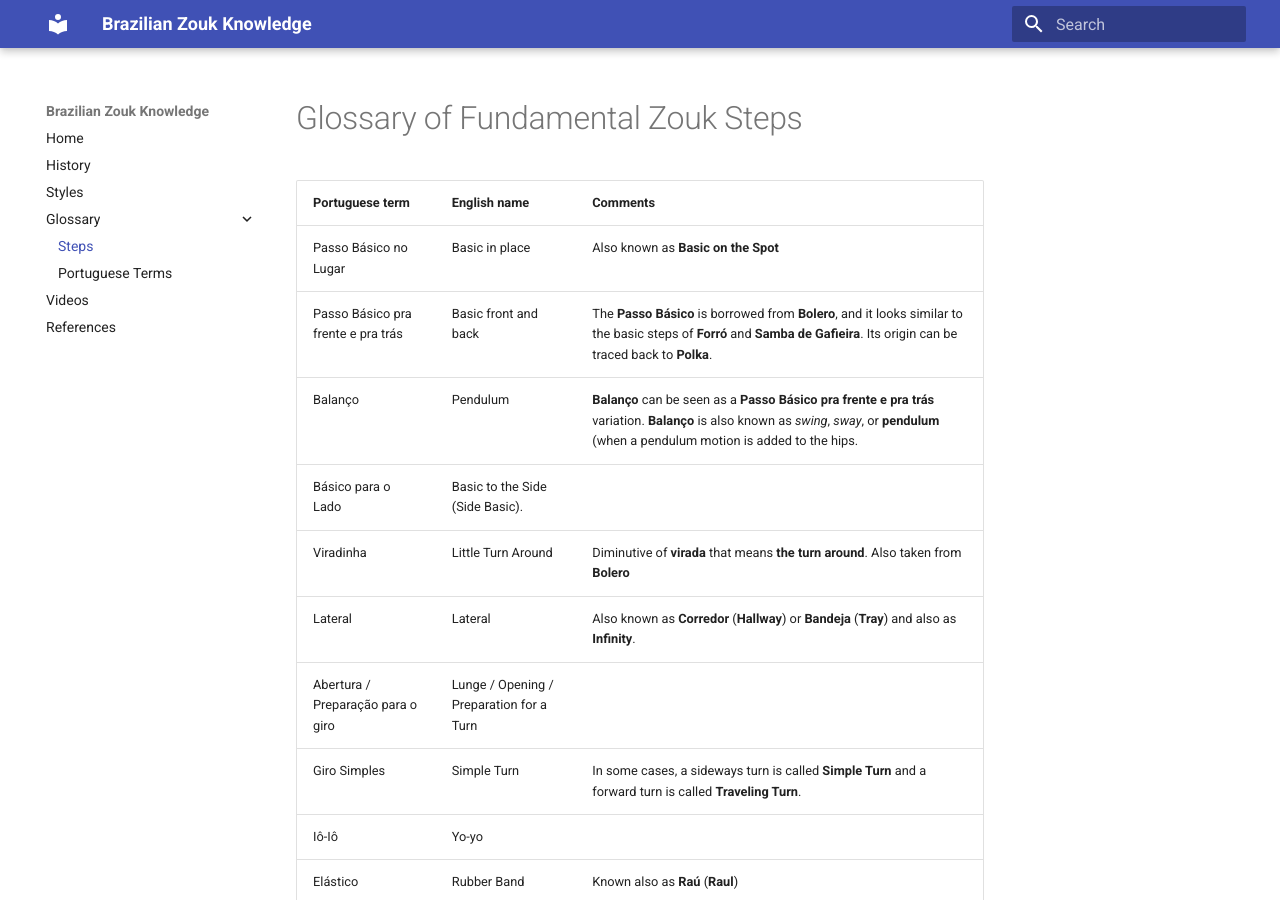
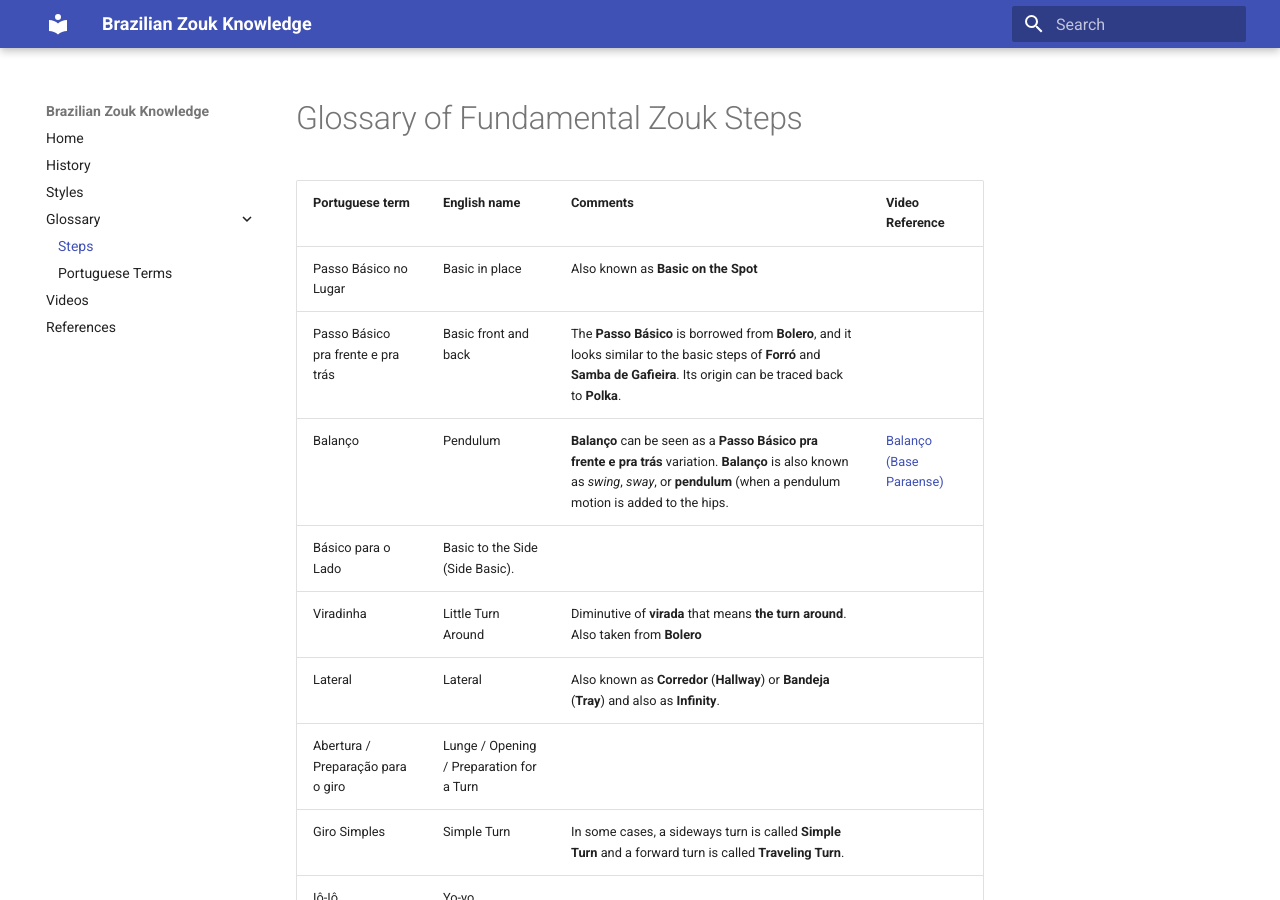
Before and after one commit to CristianLefter/Brazilian-Zouk-Knowledge, an MkDocs documentation site: the page built from docs/glossary_steps.md, in a window 1280 px wide and 900 px high. Built offline with MkDocs 1.6.1 and Material for MkDocs 9.7.7, drawn with Linux system fonts in a browser that asks for light colours.

Commit message:
Update glossary_steps.md

```diff
--- a/docs/glossary_steps.md
+++ b/docs/glossary_steps.md
@@ -1,33 +1,33 @@
 # Glossary of Fundamental Zouk Steps
 
-| Portuguese term | English name | Comments |
-|-----------------|--------------|----------|
-| Passo Básico no Lugar | Basic in place | Also known as **Basic on the Spot** |
-| Passo Básico pra frente e pra trás | Basic front and back | The **Passo Básico** is borrowed from **Bolero**, and it looks similar to the basic steps of **Forró** and **Samba de Gafieira**. Its origin can be traced back to **Polka**.|
-| Balanço  | Pendulum | **Balanço** can be seen as a **Passo Básico pra frente e pra trás** variation. **Balanço** is also known as *swing*, *sway*, or **pendulum** (when a pendulum motion is added to the hips. |
-| Básico para o Lado |  Basic to the Side (Side Basic). | |
-| Viradinha | Little Turn Around | Diminutive of **virada** that means **the turn around**. Also taken from **Bolero**|
-| Lateral | Lateral | Also known as **Corredor** (**Hallway**) or **Bandeja** (**Tray**) and also as **Infinity**. |
-| Abertura / Preparação para o giro | Lunge / Opening / Preparation for a Turn | |
-| Giro Simples| Simple Turn |  In some cases, a sideways turn is called **Simple Turn** and a forward turn is called **Traveling Turn**.|
-| Iô-Iô| Yo-yo |  |
-| Elástico| Rubber Band | Known also as **Raú** (**Raul**)  |
-| Soltinho | A little loose | **Solto** means loose or set free. So Soltinho can be freely translated to **little freedom**. It is present as a move in **Forró** and it's also encountered as **Troca de Lugar** (**Change of place**). Also, the name of a Brazilian partner dance.|
-| Bônus / Bumerangue | Bonus / Boomerang | The rock step at the end of the Bonus is often called **Patinha** (little paw)  |
-| Send Away / Elástico | Send Away / Elastic | Known as **Open-Break**, **Homem-Aranha** (Spider-Man), **Expulsão** (Expulsion)  |
-| Giro inclinado | Tilted Turn | Turns where the follow is tilted to one side; traveling or in-place|
-| Boneca| Boneca | “Doll” head whip in figure‑8 while torso rotates. |
-| Cambre| Cambre / Dip | Back‑bend led from the upper back, never the neck. |
-| Balão Apagado | Balão Apagado | Circular head movement while traveling |
-| Frango Assado | Roasted Chicken | Head movement where the follower’s head stays tilted on one axis |
-| Chicote | Chicote |  |
-| Pião | Top |  |
-| Mergulho | Dive |  |
-| Ondulação | Body Roll |  |
-| Toalha | Toalha (Towel ?)|  |
-| Bate Cabelo | Infinity Move |  |
-| Sarrada | Sarrada | |
-| Gostosinho | Gostosinho | |
-| Planada | Planada / Glide | Single-footed turn where the leader walks around the follower's axis while keeping the spinning foot at the same spot. This gives the impression of "gliding" for the follower's non-weighted foot |
-| Desprezada | Despise | Variation of Boneca with lead and follow arms going above each other's heads on interleaved time |
-| Colgado | Counter Balance | Both partners create an equal and opposite displacement of their center of mass from each other, with the leader generally walking around the follower's planted foot |
+| Portuguese term | English name | Comments | Video Reference |
+|-----------------|--------------|----------|-----------------|
+| Passo Básico no Lugar | Basic in place | Also known as **Basic on the Spot** | |
+| Passo Básico pra frente e pra trás | Basic front and back | The **Passo Básico** is borrowed from **Bolero**, and it looks similar to the basic steps of **Forró** and **Samba de Gafieira**. Its origin can be traced back to **Polka**.| |
+| Balanço  | Pendulum | **Balanço** can be seen as a **Passo Básico pra frente e pra trás** variation. **Balanço** is also known as *swing*, *sway*, or **pendulum** (when a pendulum motion is added to the hips. | [ Balanço (Base Paraense) ](https://www.youtube.com/watch?v=H0bhmFL_GIc)
+| Básico para o Lado |  Basic to the Side (Side Basic). | | |
+| Viradinha | Little Turn Around | Diminutive of **virada** that means **the turn around**. Also taken from **Bolero**| |
+| Lateral | Lateral | Also known as **Corredor** (**Hallway**) or **Bandeja** (**Tray**) and also as **Infinity**. | |
+| Abertura / Preparação para o giro | Lunge / Opening / Preparation for a Turn | | |
+| Giro Simples| Simple Turn |  In some cases, a sideways turn is called **Simple Turn** and a forward turn is called **Traveling Turn**.| |
+| Iô-Iô| Yo-yo |  | |
+| Elástico| Rubber Band | Known also as **Raú** (**Raul**)  | |
+| Soltinho | A little loose | **Solto** means loose or set free. So Soltinho can be freely translated to **little freedom**. It is present as a move in **Forró** and it's also encountered as **Troca de Lugar** (**Change of place**). Also, the name of a Brazilian partner dance.| |
+| Bônus / Bumerangue | Bonus / Boomerang | The rock step at the end of the Bonus is often called **Patinha** (little paw)  | |
+| Send Away / Elástico | Send Away / Elastic | Known as **Open-Break**, **Homem-Aranha** (Spider-Man), **Expulsão** (Expulsion)  | |
+| Giro inclinado | Tilted Turn | Turns where the follow is tilted to one side; traveling or in-place| |
+| Boneca| Boneca | “Doll” head whip in figure‑8 while torso rotates. | |
+| Cambre| Cambre / Dip | Back‑bend led from the upper back, never the neck. | |
+| Balão Apagado | Balão Apagado | Circular head movement while traveling | |
+| Frango Assado | Roasted Chicken | Head movement where the follower’s head stays tilted on one axis | |
+| Chicote | Chicote |  | |
+| Pião | Top |  | |
+| Mergulho | Dive |  | |
+| Ondulação | Body Roll |  | |
+| Toalha | Toalha (Towel ?)|  | |
+| Bate Cabelo | Infinity Move |  | |
+| Sarrada | Sarrada | | |
+| Gostosinho | Gostosinho | | |
+| Planada | Planada / Glide | Single-footed turn where the leader walks around the follower's axis while keeping the spinning foot at the same spot. This gives the impression of "gliding" for the follower's non-weighted foot | |
+| Desprezada | Despise | Variation of Boneca with lead and follow arms going above each other's heads on interleaved time | |
+| Colgado | Counter Balance | Both partners create an equal and opposite displacement of their center of mass from each other, with the leader generally walking around the follower's planted foot | |
```
